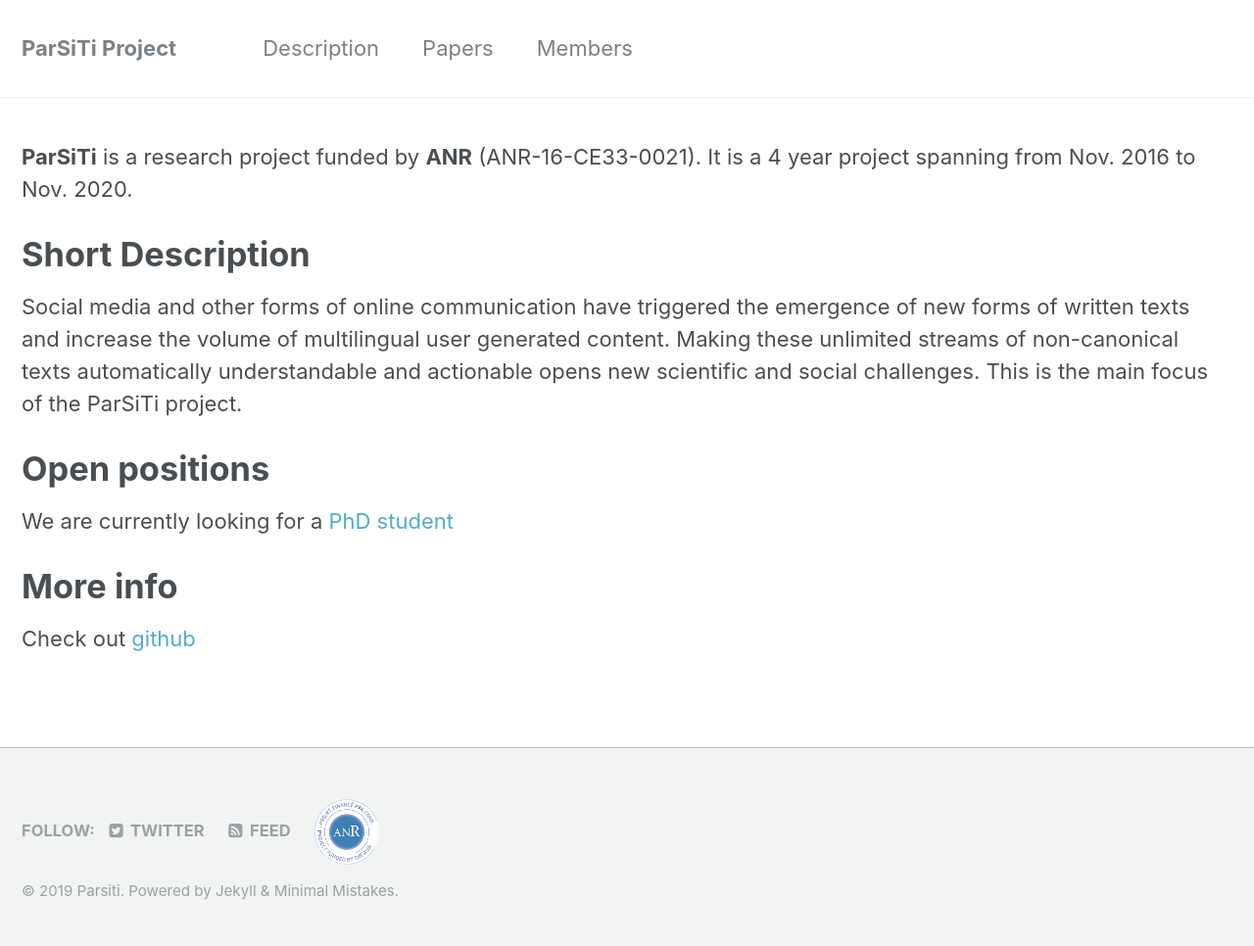
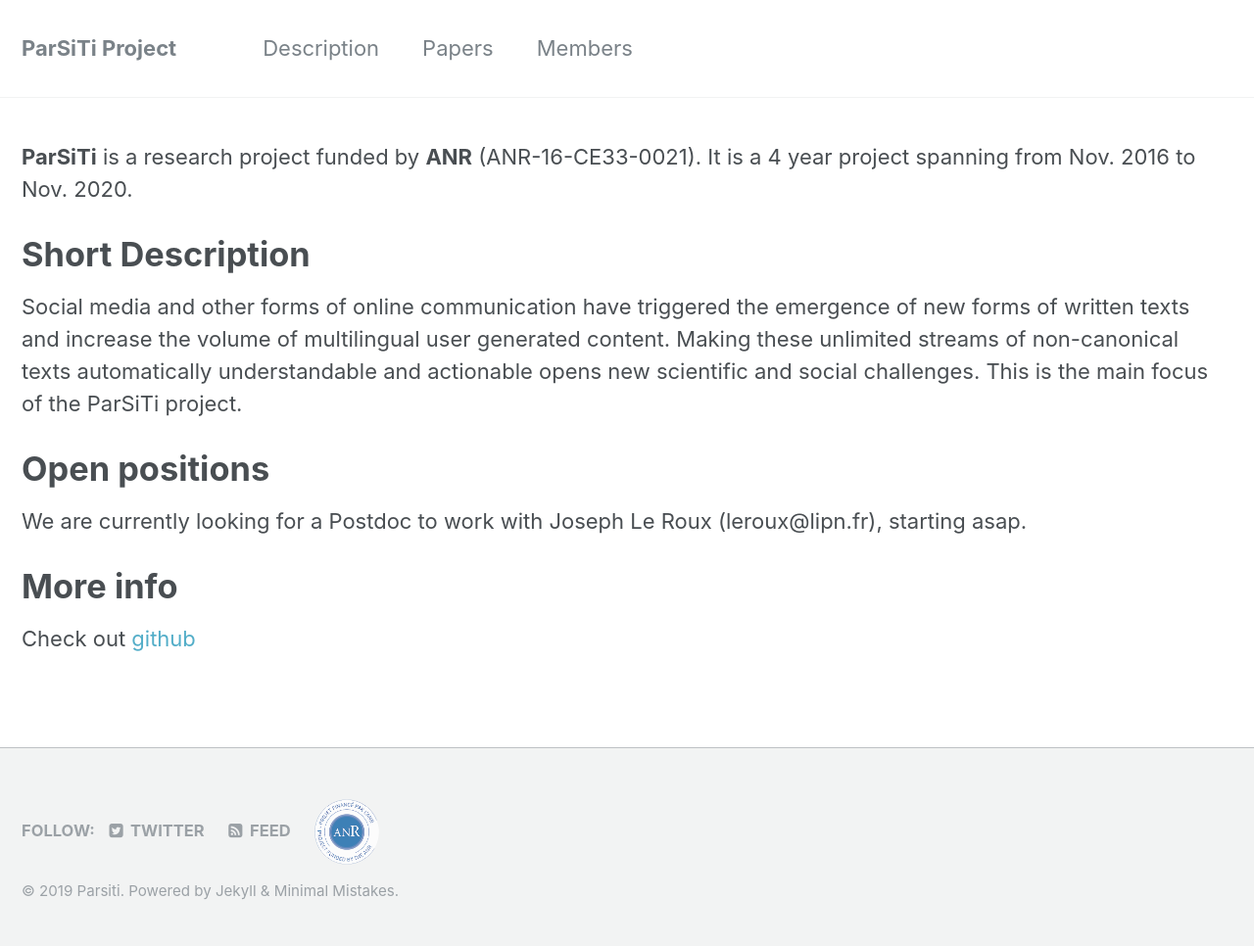
Before and after one commit to parsiti/parsiti.github.io, a Jekyll site: the page built from index.md, in a window 1280 px wide. Shown: the whole page at 98% size. Built offline with Jekyll 4.4.1, drawn with Linux system fonts in a browser that asks for light colours.

Commit message:
update annonce postdoc

```diff
--- a/index.md
+++ b/index.md
@@ -16,7 +16,7 @@ ParSiTi project.
 
 # Open positions
 
-We are currently looking for a [PhD student](phd.pdf)
+We are currently looking for a Postdoc to work with Joseph Le Roux (leroux@lipn.fr), starting asap.
 
 # More info
 Check out [github](https://github.com/parsiti)
```
